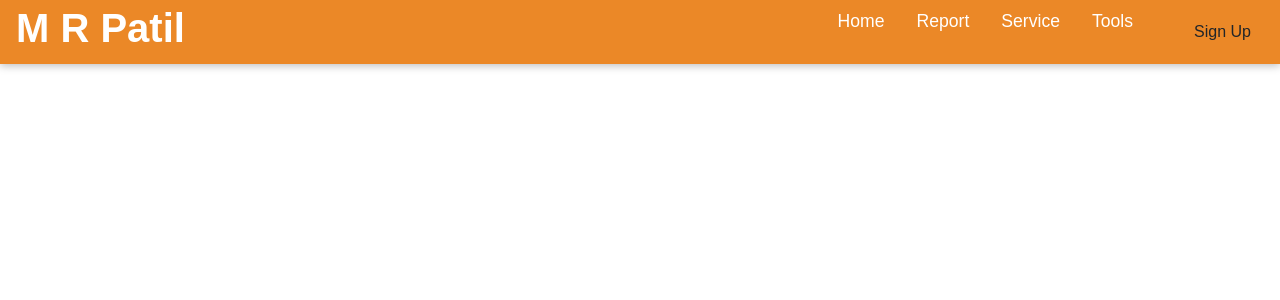
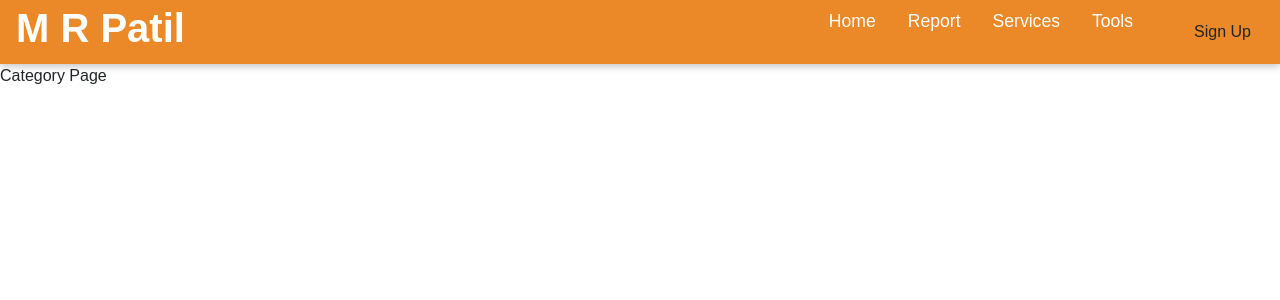
Before and after one commit to NitishRayar/CMS, a React (Vite) app: page /category in a window 1280 px wide. Shown: the top 300 px of the page. Built offline with nearby package versions, Linux system fonts and the light colour scheme.

Commit message:
Added pages

```diff
--- a/src/App.jsx
+++ b/src/App.jsx
@@ -1,15 +1,14 @@
 import "./App.css";
-import About from "./components/about/about";
-import AchievementCardComponent from "./components/achievements/achievement";
-import ButtonComponent from "./components/button/buttonComponent";
-import Slide from "./components/slide/slide";
-import Footer from "./components/footer/footer";
 import Header from "./components/header/header";
 import "bootstrap/dist/css/bootstrap.min.css";
 import { Navigate, Route, Routes } from "react-router-dom";
 import Home from "./pages/home";
 import Report from "./pages/report";
 import Service from "./pages/service";
+import Category from "./pages/category";
+import Person from "./pages/person";
+import Place from "./pages/place";
+import Ward from "./pages/ward";
 
 function App() {
   return (
@@ -20,6 +19,10 @@ function App() {
         <Route path="/home" element= {<Home/>} />
         <Route path="/report" element= {<Report/>} />
         <Route path="/service" element= {<Service/>} />
+        <Route path="/category" element= {<Category/>} />
+        <Route path="/person" element= {<Person/>} />
+        <Route path="/place" element= {<Place/>} />
+        <Route path="/ward" element= {<Ward/>} />
       </Routes>
     </>
   );
--- a/src/components/header/navItems.jsx
+++ b/src/components/header/navItems.jsx
@@ -13,14 +13,12 @@ export const navItems = [
     },
     {
       id: 3,
-      title: "Service",
-      path: "./service",
+      title: "Services",
       cName: "nav-item",
     },
     {
       id: 4,
       title: "Tools",
-      path: "./tool",
       cName: "nav-item",
     },
   ];
@@ -28,14 +26,20 @@ export const navItems = [
   export const serviceDropdown = [
     {
       id: 1,
-      title: "General",
-      path: "./general",
+      title: "Category",
+      path: "./category",
       cName: "submenu-item",
     },
     {
       id: 2,
-      title: "Individual",
-      path: "./individual",
+      title: "Person",
+      path: "./person",
+      cName: "submenu-item",
+    },
+    {
+      id: 3,
+      title: "Service",
+      path: "./service",
       cName: "submenu-item",
     }
   ];
--- a/src/components/header/navbar.jsx
+++ b/src/components/header/navbar.jsx
@@ -2,14 +2,14 @@ import React, { useState } from "react";
 import { Link } from "react-router-dom";
 import * as Icons from "react-icons/fa";
 import "./navbar.css";
-import { navItems, toolsDropdown } from "./navItems";
+import { navItems, serviceDropdown, toolsDropdown } from "./navItems";
 import Button from "./button";
 import Dropdown from "./dropdown";
 
 
 function Navbar() {
   // const [report, setReport] = useState(false);
-  // const [service, setService] = useState(false);
+  const [service, setService] = useState(false);
   const [tools, setTools] = useState(false);
 
   return (
@@ -17,6 +17,19 @@ function Navbar() {
       <nav className="navbar-main">
         <ul className="nav-items">
           {navItems.map((item) => {
+             if (item.title === "Services") {
+              return (
+                <li
+                  key={item.id}
+                  className={item.cName}
+                  onMouseEnter={() => setService(true)}
+                  onMouseLeave={() => setService(false)}
+                >
+                  <Link to={item.path}>{item.title}</Link>
+                  {service && <Dropdown dropdownItems={serviceDropdown}/>}
+                </li>
+              );
+            }
             if (item.title === "Tools") {
               return (
                 <li
--- /dev/null
+++ b/src/pages/category.jsx
@@ -0,0 +1,5 @@
+const Category= () =>{
+    return <div>Category Page</div>
+}
+
+export default Category;
--- /dev/null
+++ b/src/pages/person.jsx
@@ -0,0 +1,5 @@
+const Person = () =>{
+    return<div>Person page</div>
+}
+
+export default Person;
--- /dev/null
+++ b/src/pages/place.jsx
@@ -0,0 +1,5 @@
+const Place = () =>{
+    return<div>Place Page</div>;
+}
+
+export default Place;
--- /dev/null
+++ b/src/pages/ward.jsx
@@ -0,0 +1,5 @@
+const Ward= () =>{
+    return <div></div>;
+}
+
+export default Ward;
```
